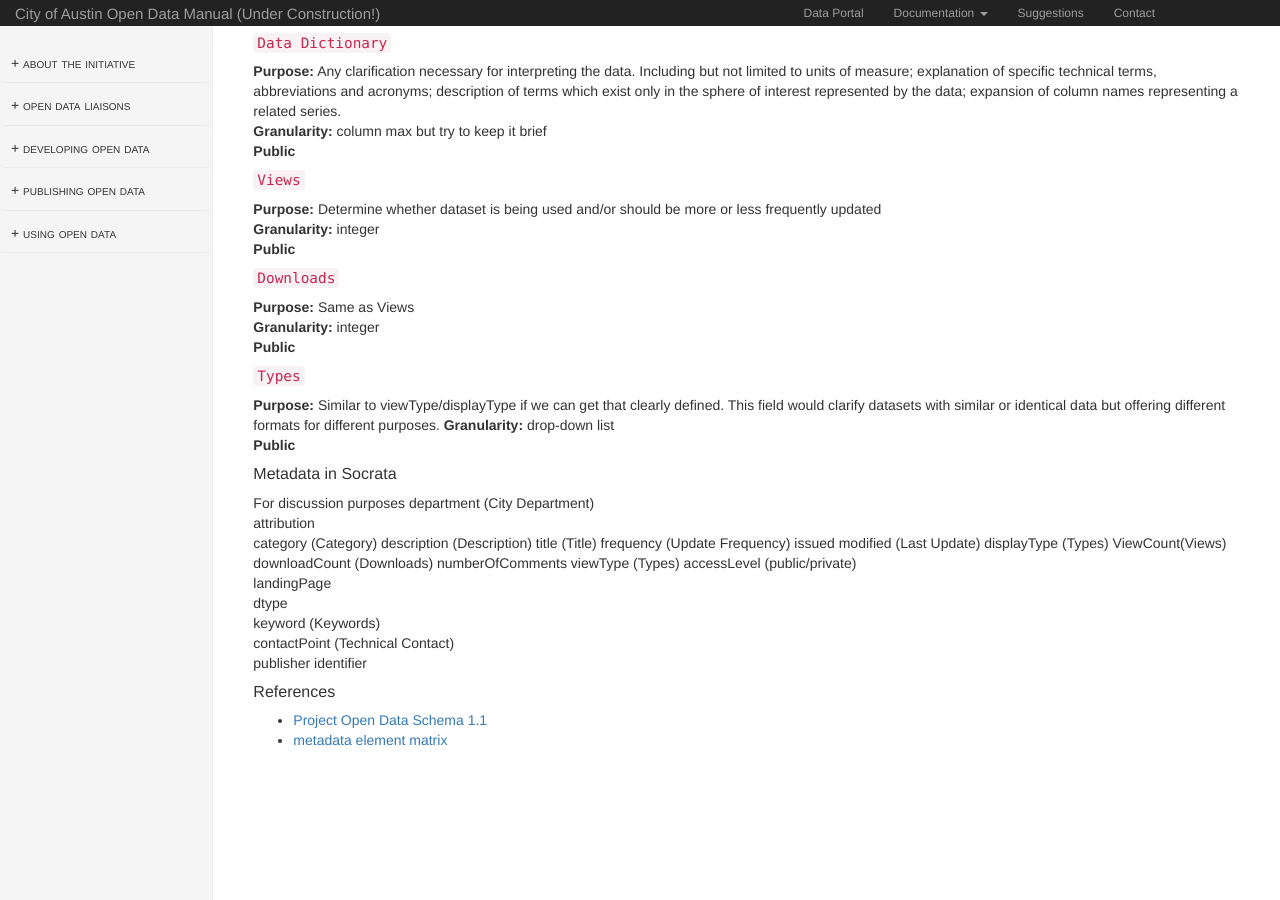
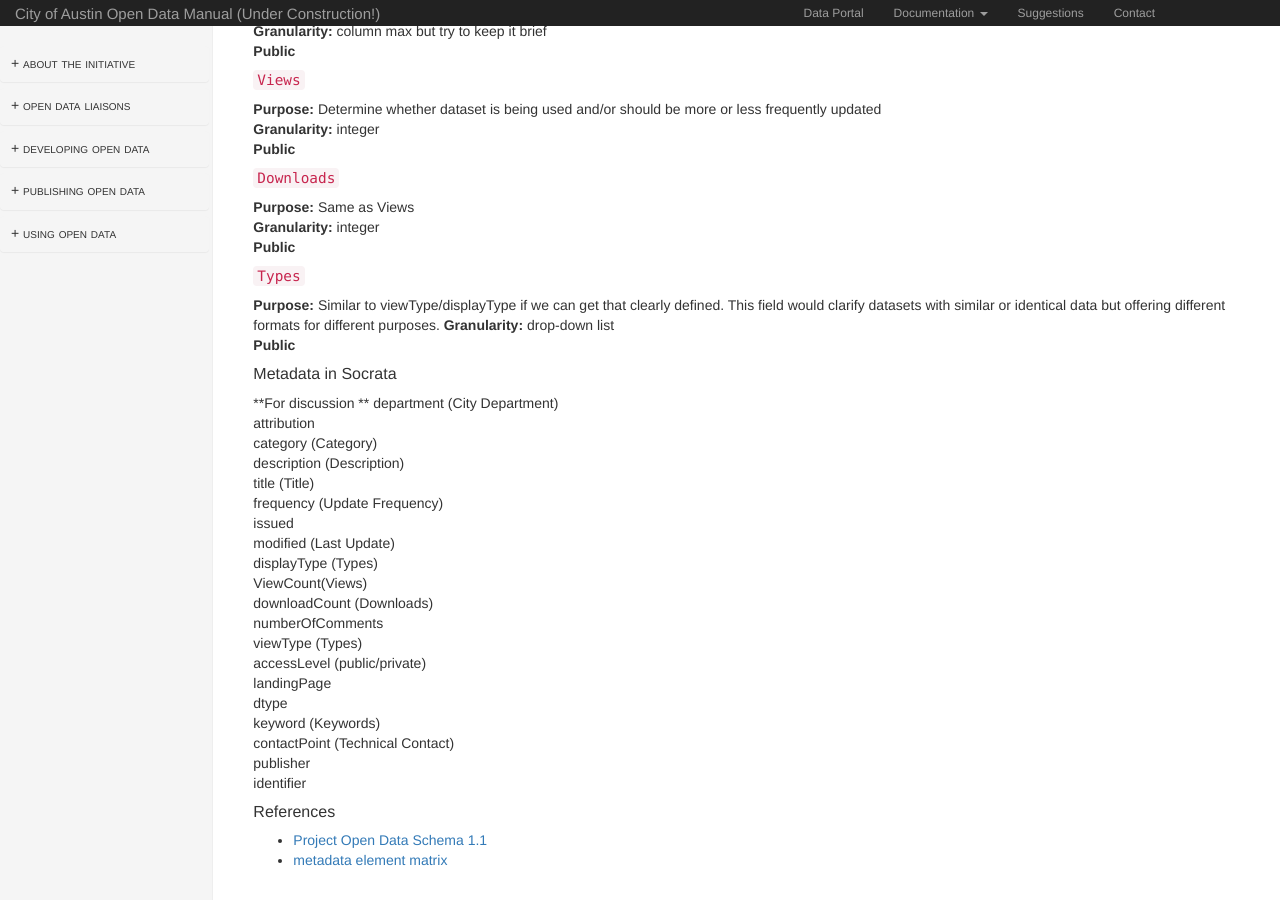
Before and after one commit to cityofaustin/open-data-manual, a Jekyll site: the page built from metadata.md, in a window 1280 px wide and 900 px high, scrolled down 2773 px. Built offline with Jekyll 4.4.1, drawn with Linux system fonts in a browser that asks for light colours; nearby versions of some CDN libraries; before the commit the page ends 3553 px from its top, so only the background shows below that; some of the changed text lies outside the part shown.

Commit message:
Update metadata.md

```diff
--- a/metadata.md
+++ b/metadata.md
@@ -45,9 +45,6 @@
 
 # List of required elements:
 
-***Holly*** - to make sure we are thinking these through, I am adding three comment areas to each element:  **purpose** (why include this component of metadata?), **granularity** (scale of element or field),  and **public or private**.
-
-
 #### `Title`
 ~~Human-readable name of the asset. Should be in plain English and include sufficient detail to facilitate search and discovery.~~
 Asset name in standard format to facilitate initial search and discovery.
@@ -159,7 +154,7 @@
 
 #### Metadata in Socrata
 
-For discussion purposes
+**For discussion **
 department  (City Department)
 attribution
 category (Category)
@@ -182,8 +177,6 @@
 identifier
 
 
-
-
 #### References
 - [Project Open Data Schema 1.1](https://project-open-data.cio.gov/v1.1/schema/)
 - [metadata element matrix](https://docs.google.com/spreadsheets/d/1aKp0ygULe6u6Dbrtj3ZOXn4rN3SV5hv-K5Ho4vlT3EE/edit?usp=sharing)
```
Also changed, not shown: other parts of metadata.md (+2 -4 lines).
